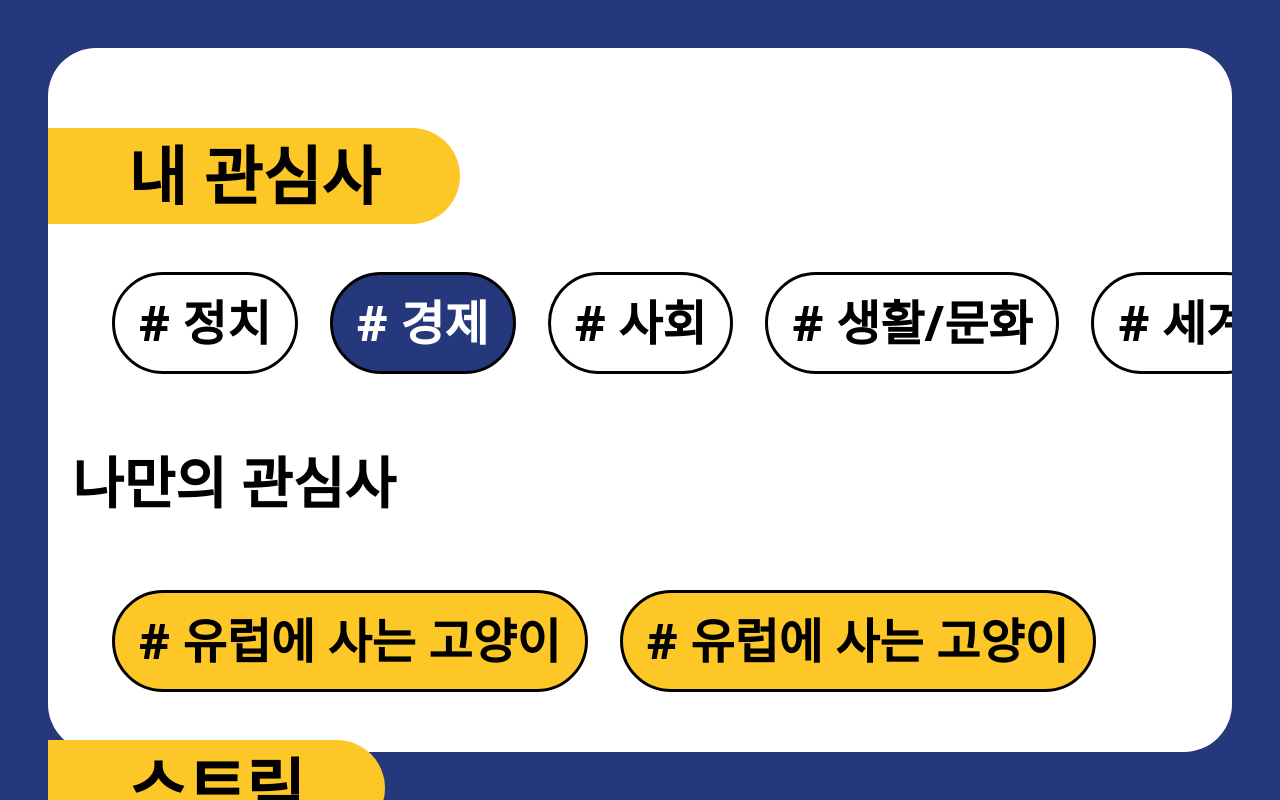
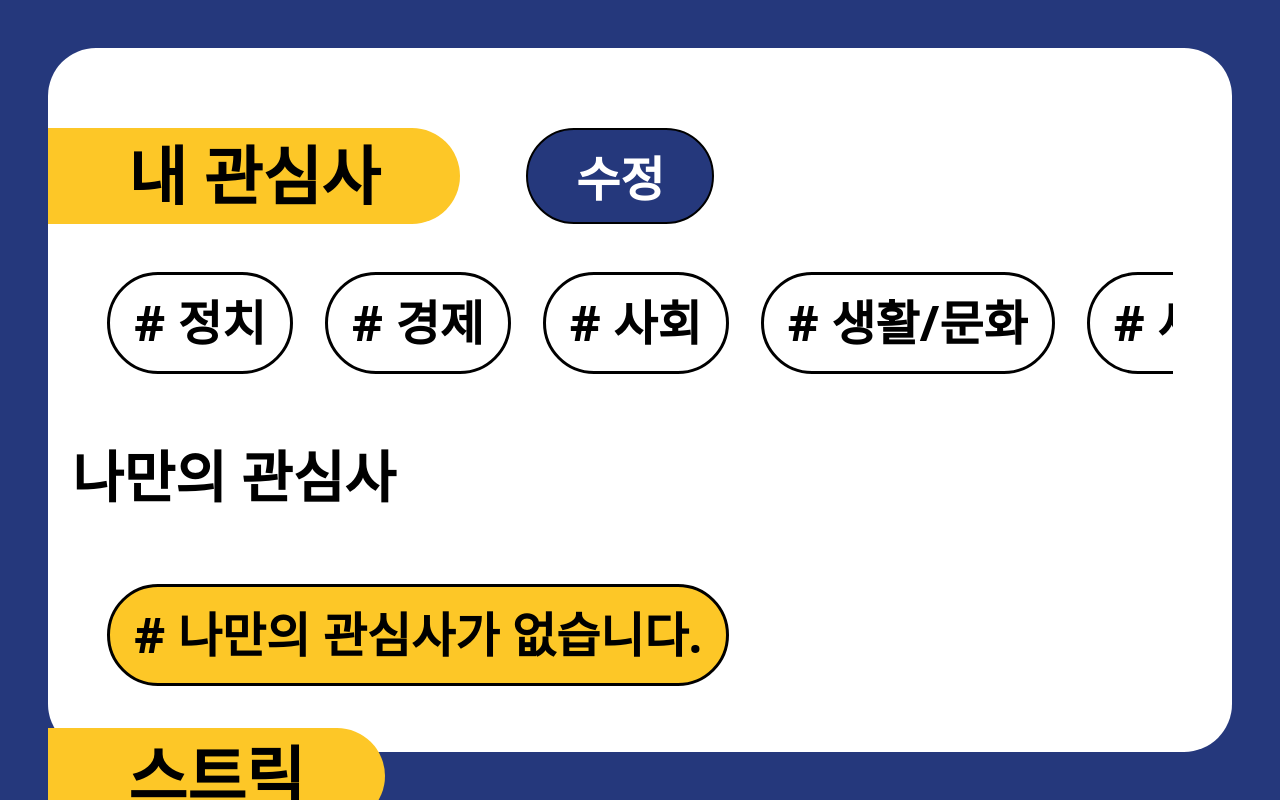
Before and after one commit to whyWhale/honeymorning, a React (Vite) app in the folder FE/honey-morning/: page /mypage in a window 1280 px wide. Shown: the top 800 px of the page. Built offline with nearby package versions, Linux system fonts and the light colour scheme; a web font is replaced by a local one.

Commit message:
[front] S11P21A704-122 feat: 관심사 설정 기능 완성

```diff
--- a/FE/honey-morning/package.json
+++ b/FE/honey-morning/package.json
@@ -19,7 +19,8 @@
     "react-hook-form": "^7.53.0",
     "react-router-dom": "^6.26.1",
     "styled-components": "^6.1.13",
-    "vite-plugin-pwa": "^0.20.3"
+    "vite-plugin-pwa": "^0.20.3",
+    "zustand": "^4.5.5"
   },
   "devDependencies": {
     "@eslint/js": "^9.9.0",
--- /dev/null
+++ b/FE/honey-morning/src/component/InterestSetting/InterestSetting.tsx
@@ -0,0 +1,118 @@
+import styled from 'styled-components';
+import HashTag from '@/component/MyPage/HashTag';
+import {categoryList} from '../../pages/MyPage';
+import {useInterestStore} from '@/store/InterestStore';
+import {useState} from 'react';
+
+export const HashTagSelect = () => {
+  const {selectedCategory, toggleCategory} = useInterestStore();
+  return (
+    <HashTagContainer>
+      {categoryList.map((item, index) => {
+        return (
+          <HashTag
+            text={item}
+            key={index}
+            type="NEWS"
+            selected={selectedCategory.includes(item) ? true : false}
+            onClick={() => {
+              toggleCategory(item);
+            }}
+          ></HashTag>
+        );
+      })}
+    </HashTagContainer>
+  );
+};
+
+export const CustomHashTagSelect = () => {
+  const {
+    selectedCategory,
+    selectedCustomCategory,
+    interestInput,
+    setInterestInput,
+    deleteCustomCategory,
+  } = useInterestStore();
+
+  return (
+    <CustomHashTagContainer>
+      {selectedCustomCategory.map((item, index) => {
+        return (
+          <>
+            <CustomHashTagBox key={index}>
+              <HashTag
+                text={item}
+                type="CUSTOM"
+              ></HashTag>
+              <span
+                className="material-icons"
+                onClick={() => {
+                  deleteCustomCategory(item);
+                }}
+              >
+                close
+              </span>
+            </CustomHashTagBox>
+          </>
+        );
+      })}
+      {selectedCategory.length + selectedCustomCategory.length < 3 &&
+      selectedCustomCategory.length < 2 ? (
+        <input
+          placeholder="관심사를 입력하세요."
+          value={interestInput}
+          onChange={event => {
+            setInterestInput(event.target.value);
+          }}
+        />
+      ) : (
+        []
+      )}
+    </CustomHashTagContainer>
+  );
+};
+const HashTagContainer = styled.div`
+  display: flex;
+  width: 90%;
+  height: 12rem;
+  box-sizing: border-box;
+  overflow-x: scroll;
+  overflow-y: hidden;
+  padding: 3rem 0 3rem 0;
+  &::-webkit-scrollbar {
+    display: none;
+  }
+`;
+
+const CustomHashTagContainer = styled.div`
+  display: flex;
+  flex-direction: column;
+  width: 90%;
+  font-size: 5rem;
+  padding: 1rem 0 2rem 0;
+  height: 15rem;
+  justify-content: space-between;
+  input {
+    display: flex;
+    background-color: var(--yellow-color);
+    width: 50rem;
+    height: 8rem;
+    border: none;
+    border-radius: 25rem;
+    font-size: 4rem;
+    font-weight: bold;
+    padding: 0 0 0 3rem;
+  }
+`;
+
+const CustomHashTagBox = styled.div`
+  display: flex;
+  width: 70%;
+  .material-icons {
+    display: flex;
+    align-items: center;
+    font-size: 3rem;
+    font-weight: bold;
+    color: var(--red-color);
+  }
+`;
--- a/FE/honey-morning/src/component/MyPage/HashTag.tsx
+++ b/FE/honey-morning/src/component/MyPage/HashTag.tsx
@@ -4,13 +4,15 @@ interface HashTagProps {
   text: string;
   type: 'NEWS' | 'CUSTOM';
   selected?: boolean;
+  onClick?:()=>void;
 }
 
 const HashTagContainer =
   styled.div <
   {$type: string, $selected?: boolean} >
   `
-  display: flex;
+  display: inline-flex;
+  max-width: 40rem;
   border-radius: 5rem;
   border: 3px solid black;
   justify-content: center;
@@ -24,15 +26,17 @@ const HashTagContainer =
   span {
     font-size: 3rem;
     font-weight: bold;
+    text-overflow: ellipsis;
+    white-space: nowrap;
+    overflow: hidden;
+    display: inline-block;
     color: ${props => props.$selected ? "var(--white-color)" : "var(--black-color)"}
   }
 `;
 
 const HashTag: React.FC<HashTagProps> = props => {
-  console.log(props.text);
-  console.log(props.selected);
   return (
-    <HashTagContainer $type={props.type} $selected={props.selected}>
+    <HashTagContainer $type={props.type} $selected={props.selected} onClick={props.onClick}>
       <span># {props.text}</span>
     </HashTagContainer>
   );
--- a/FE/honey-morning/src/pages/MyPage/index.tsx
+++ b/FE/honey-morning/src/pages/MyPage/index.tsx
@@ -2,7 +2,13 @@ import styled from 'styled-components';
 import HashTag from '@/component/MyPage/HashTag';
 import Pagination from '@/component/MyPage/Pagination';
 import {useState} from 'react';
-const categoryList = [
+import GlobalBtn from '@/component/GlobalBtn';
+import {
+  HashTagSelect,
+  CustomHashTagSelect,
+} from '@/component/InterestSetting/InterestSetting';
+import {useInterestStore} from '@/store/InterestStore';
+export const categoryList = [
   '정치',
   '경제',
   '사회',
@@ -12,8 +18,6 @@ const categoryList = [
   '연예',
   '스포츠',
 ];
-
-const selectedList = ['경제', '기술/IT'];
 
 interface Data {
   date: string;
@@ -43,16 +47,46 @@ const MyPage: React.FC = () => {
   const indexOfLastItem = currentPage * itemsPerPage;
   const indexOfFirstItem = indexOfLastItem - itemsPerPage;
   const currentItems = data.slice(indexOfFirstItem, indexOfLastItem);
-
   const totalPages = Math.ceil(data.length / itemsPerPage);
-
+  const [isSelectOpen, setIsSelectOpen] = useState(false);
+  const {selectedCategory, selectedCustomCategory, addCustomCategory} =
+    useInterestStore();
+  const selectedList = selectedCategory;
   return (
     <Container>
       <WhiteContainer>
         <Content>
           <div className="titleContainer">
             <Title>내 관심사</Title>
+            <BtnContainer>
+              {isSelectOpen ? (
+                <GlobalBtn
+                  text="저장"
+                  $bgColor="var(--green-color)"
+                  $textColor="var(--black-color)"
+                  $padding={3}
+                  onClick={() => {
+                    setIsSelectOpen(false);
+                    addCustomCategory();
+                  }}
+                />
+              ) : (
+                <GlobalBtn
+                  text="수정"
+                  $bgColor="var(--darkblue-color)"
+                  $textColor="var(--white-color)"
+                  $padding={3}
+                  onClick={() => {
+                    console.log('작동');
+                    setIsSelectOpen(true);
+                  }}
+                />
+              )}
+            </BtnContainer>
           </div>
+          {isSelectOpen ? (
+            <HashTagSelect />
+          ) : (
             <div className="hashTagContainer">
               {categoryList.map(item => (
                 <HashTag
@@ -62,13 +96,32 @@ const MyPage: React.FC = () => {
                 />
               ))}
             </div>
+          )}
           <div className="smallTitleContainer">
             <SmallTitle>나만의 관심사</SmallTitle>
           </div>
+
+          {isSelectOpen ? (
+            <CustomHashTagSelect />
+          ) : (
             <div className="hashTagContainer">
-            <HashTag text="유럽에 사는 고양이" type="CUSTOM" />
-            <HashTag text="유럽에 사는 고양이" type="CUSTOM" />
+              {selectedCustomCategory.length >= 1 ? (
+                selectedCustomCategory.map(item => {
+                  return (
+                    <HashTag
+                      text={item}
+                      type="CUSTOM"
+                    />
+                  );
+                })
+              ) : (
+                <HashTag
+                  text="나만의 관심사가 없습니다."
+                  type="CUSTOM"
+                />
+              )}
             </div>
+          )}
         </Content>
 
         <Content>
@@ -139,9 +192,10 @@ export const Content = styled.div`
 
   .hashTagContainer {
     display: flex;
-    width: 100%;
+    width: 90%;
+    height: 12rem;
     box-sizing: border-box;
-    padding: 3rem 0 3rem 4rem;
+    padding: 3rem 0 3rem 0;
 
     overflow-x: auto;
     &::-webkit-scrollbar {
@@ -239,4 +293,10 @@ const PaginationItem = styled.li`
   }
 `;
 
+const BtnContainer = styled.div`
+  display: flex;
+  width: 20rem;
+  justify-content: center;
+`;
+
 export default MyPage;
--- a/FE/honey-morning/src/router/index.tsx
+++ b/FE/honey-morning/src/router/index.tsx
@@ -38,6 +38,7 @@ const routerInfo: RouteObject[] = [
     path: '/briefingdetail',
     element: <BriefingDetail />,
   },
+  // {path: '/interestsetting', element: <InterestSetting />},
 ];
 
 export default routerInfo;
--- /dev/null
+++ b/FE/honey-morning/src/store/InterestStore.ts
@@ -0,0 +1,67 @@
+import {create} from 'zustand';
+import {categoryList} from '@/pages/MyPage';
+
+interface InterestState {
+  selectedCategory: string[];
+  selectedCustomCategory: string[];
+  interestInput: string;
+  toggleCategory: (input: string) => void;
+  addCustomCategory: () => void;
+  deleteCustomCategory: (input: string) => void;
+  setInterestInput: (input: string) => void;
+}
+
+export const useInterestStore =
+  create <
+  InterestState >
+  (set => ({
+    selectedCategory: [],
+    selectedCustomCategory: [],
+    interestInput: '',
+    toggleCategory: input =>
+      set(state => {
+        const {selectedCategory, selectedCustomCategory, interestInput} = state;
+        const isSelected = selectedCategory?.includes(input);
+
+        if (selectedCategory.length <= 1 && isSelected) {
+          alert('최소 한 개 이상의 뉴스 카테고리를 선택해야 합니다.');
+          return {};
+        }
+        if (
+          (selectedCategory.length + selectedCustomCategory.length >= 3 &&
+            !isSelected) ||
+          (interestInput.trim().length > 0 && selectedCategory.length == 2)
+        ) {
+          alert('최대 세 개의 카테고리만 선택할 수 있습니다.');
+          return {};
+        }
+
+        return {
+          selectedCategory: isSelected
+            ? selectedCategory.filter(item => item !== input) // 카테고리 제거
+            : [...selectedCategory, input], // 카테고리 추가
+        };
+      }),
+    addCustomCategory: () =>
+      set(state => {
+        const {selectedCustomCategory, interestInput} = state;
+        if (interestInput.length >= 1 && interestInput.trim().length >= 1) {
+          return {
+            selectedCustomCategory: [...selectedCustomCategory, interestInput],
+            interestInput: '',
+          };
+        } else {
+          return {};
+        }
+      }),
+    deleteCustomCategory: input =>
+      set(state => {
+        const {selectedCustomCategory} = state;
+        return {
+          selectedCustomCategory: selectedCustomCategory.filter(
+            item => item !== input,
+          ),
+        };
+      }),
+    setInterestInput: input => set({interestInput: input}),
+  }));
```
Also changed, not shown: 1 other file (tests, documents, lock files or other folders). Lines whose indentation alone changed are shown as unchanged.
